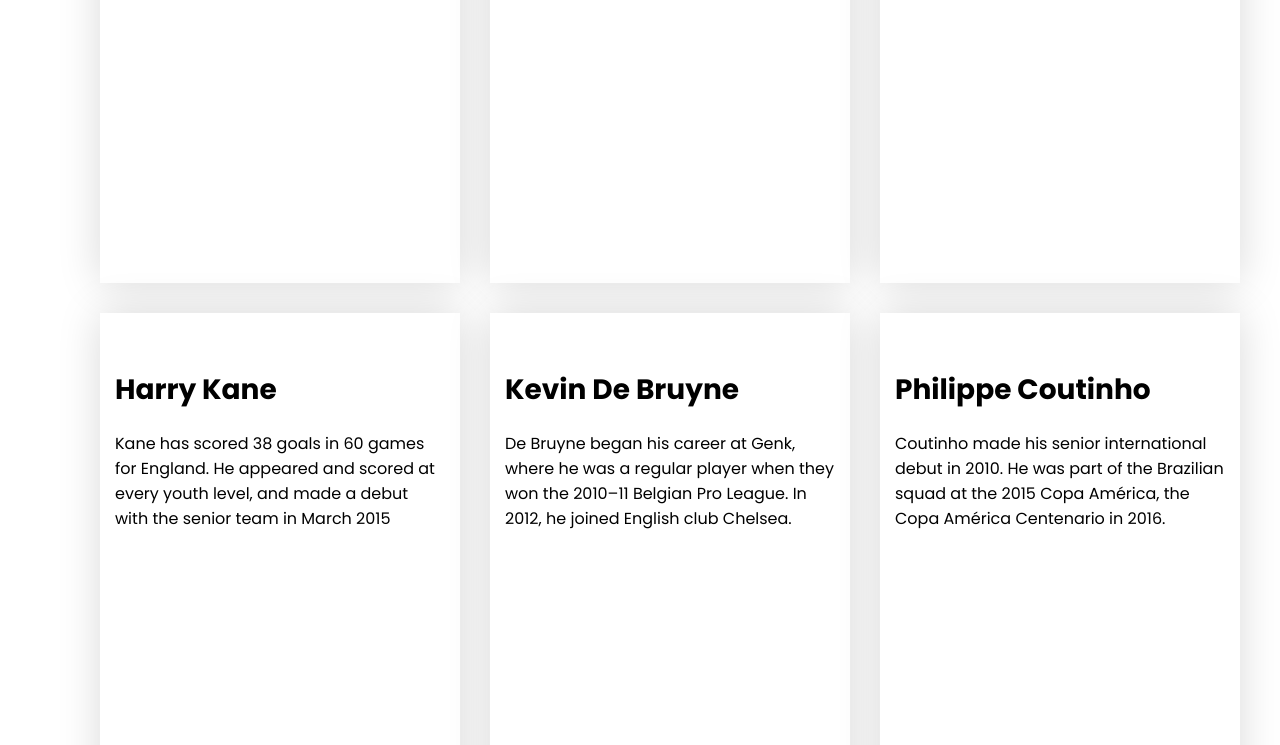
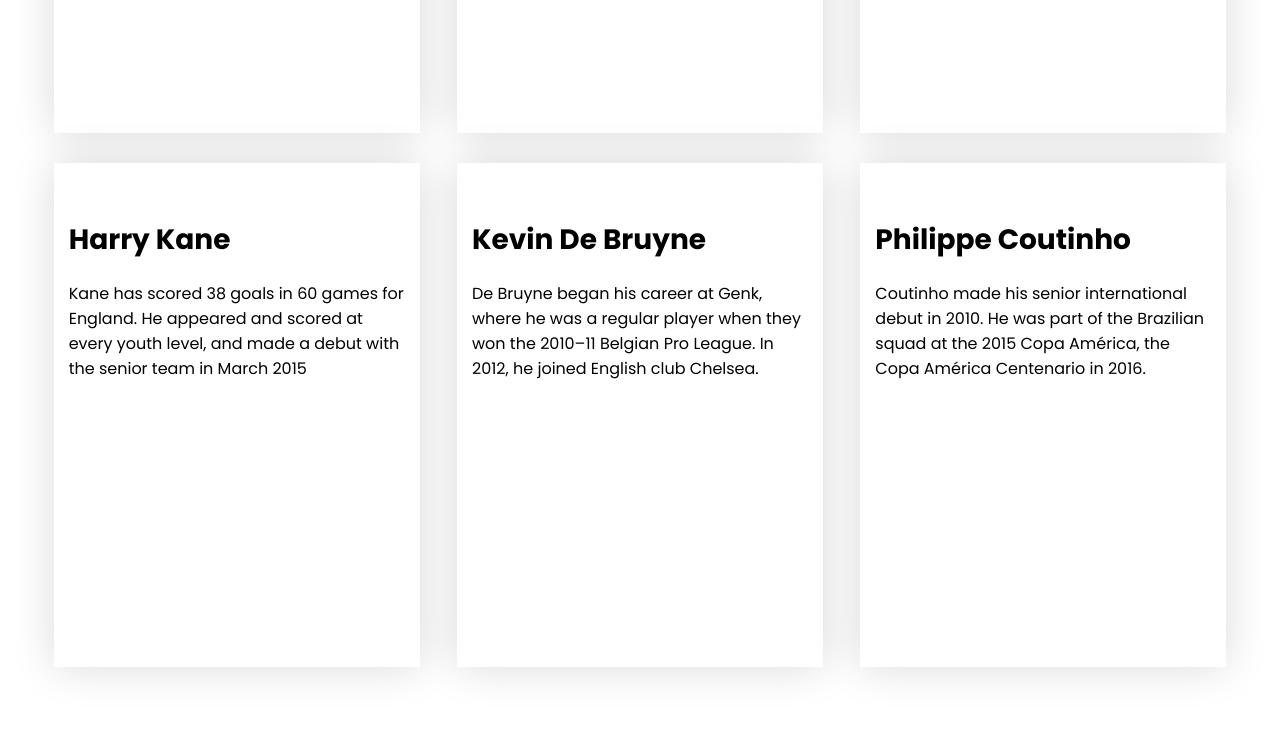
Before and after one commit to jbmakib/responsive-copa-site, a plain HTML site: page index.html in a window 1280 px wide. Shown: the part 2052-2797 px from the top of the page. Drawn offline with Linux system fonts and the light colour scheme.

Commit message:
adding small-laptop and big tablet(iPad-pro) responsiveness

```diff
--- a/style.css
+++ b/style.css
@@ -479,3 +479,15 @@ responsive design starts
         font-size: 20px;
     }
 }
+
+@media only screen and (min-width: 993px) and (max-width:1312px) {
+    /* home/intro section styles */
+    /* common styles */
+    .container {
+        padding: 50px;
+    }
+    /* players section */
+    .player-box {
+        width: 90%;
+    }
+}
```
